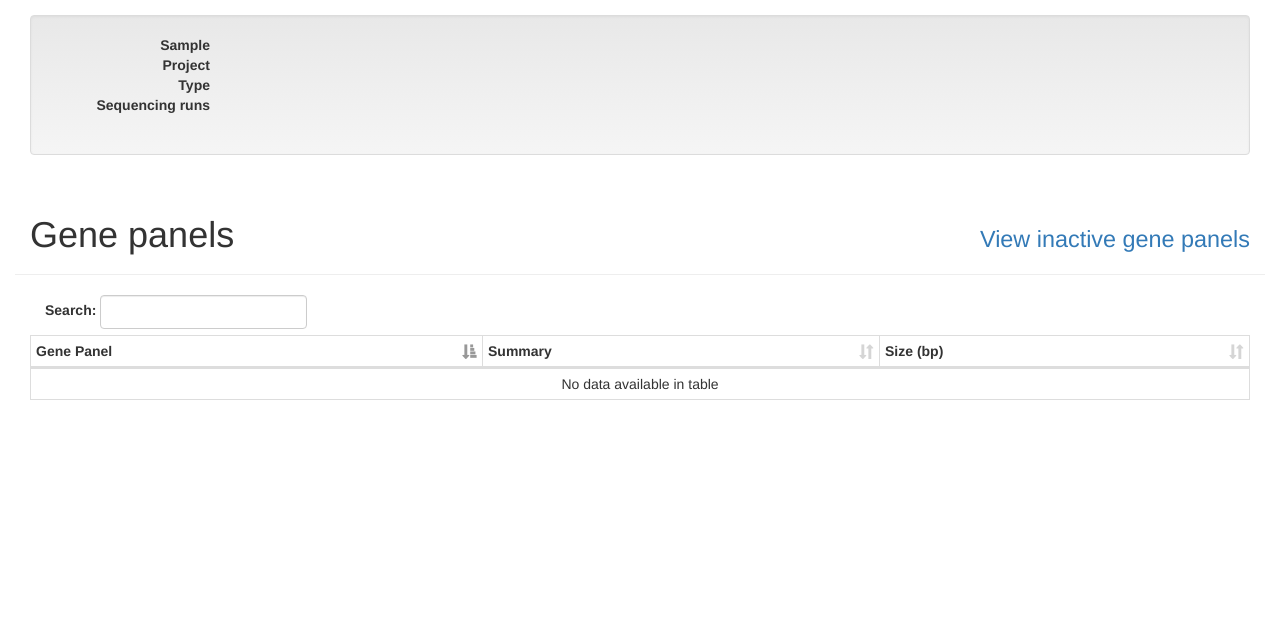
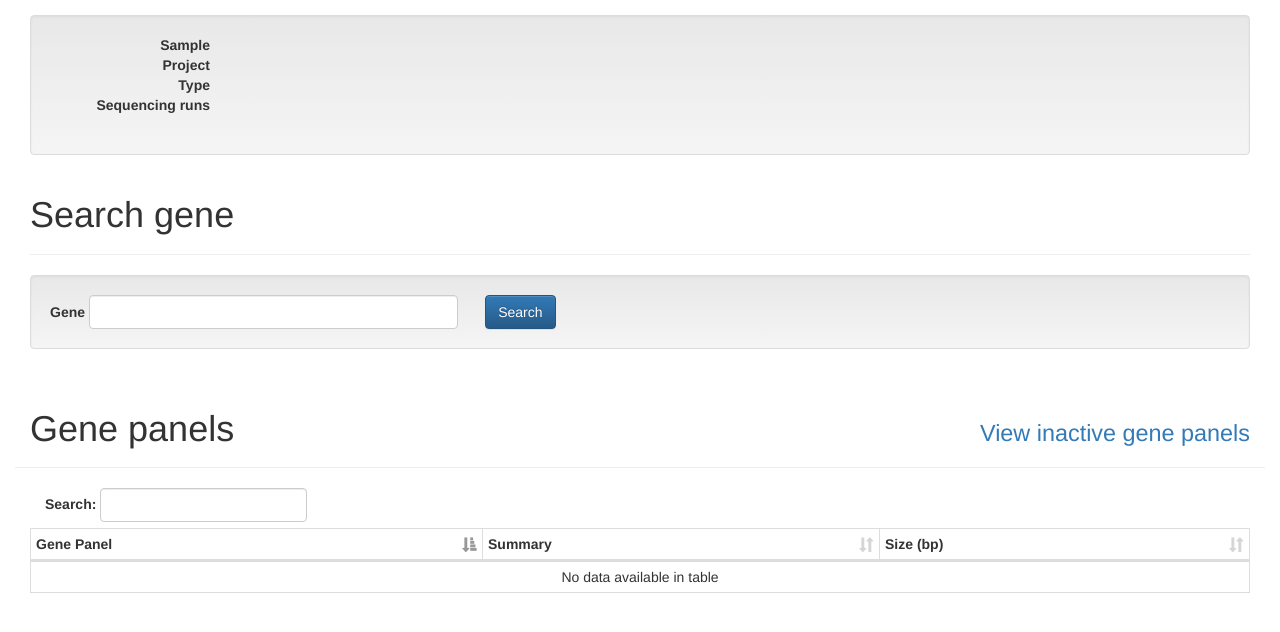
Before and after one commit to UMCUGenetics/ExonCov, a Flask app: template ExonCov/templates/sample.html in a window 1280 px wide. Shown: the part 147-779 px from the top of the page. Run offline with Flask 2, Linux system fonts and the light colour scheme; the template is opened without the code that fills it: values that come from a table or form of the project are taken from there, others are empty; parts of the project's set-up code (start-up, migrations or seed data) failed here and were passed over; some libraries are stand-ins or nearby versions.

Commit message:
Add gene search form to sample page.

```diff
--- a/ExonCov/forms.py
+++ b/ExonCov/forms.py
@@ -368,3 +368,26 @@ class SampleSetPanelGeneForm(FlaskForm):
                 self.gene_id = gene.id
 
         return valid_form
+
+
+class SampleGeneForm(FlaskForm):
+    """Sample Form to query a specific gene."""
+    gene = StringField('Gene', validators=[validators.InputRequired()])
+    gene_id = ''
+
+    def validate(self):
+        """Extra validation to parse panel / gene selection"""
+        self.gene_id = ''
+        valid_form = True
+
+        if not FlaskForm.validate(self):
+            valid_form = False
+
+        if self.gene.data:
+            gene, error = get_gene(self.gene.data)
+            if error:
+                self.gene.errors.append(error)
+            else:
+                self.gene_id = gene.id
+
+        return valid_form
--- a/ExonCov/static/css/exoncov.css
+++ b/ExonCov/static/css/exoncov.css
@@ -11,3 +11,7 @@ body {
     float: left;
     text-align: left;
 }
+
+.help-block-inline {
+    display: inline;
+}
--- a/ExonCov/templates/macros/forms.html
+++ b/ExonCov/templates/macros/forms.html
@@ -61,7 +61,7 @@
     {{ field.label(class_='control-label') }}
     {{ field(class_='form-control', size=40, **kwargs) }}
     {% for error in field.errors %}
-    <span class="help-block">{{error}}</span>
+    <span class="help-block help-block-inline">{{error}}</span>
     {% endfor %}
 </div>
 {% else %}
--- a/ExonCov/templates/sample.html
+++ b/ExonCov/templates/sample.html
@@ -1,5 +1,5 @@
 {% from "macros/tables.html" import render_panel_measurement_td %}
-{% from "macros/forms.html" import render_sample_datatable_form %}
+{% from "macros/forms.html" import render_sample_datatable_form, render_inline_field %}
 {% extends 'base.html' %}
 
 {% block header %}{{ sample.name }}{% endblock %}
@@ -12,6 +12,19 @@
         <dt>Type</dt><dd>{{ sample.type }}</dd>
         <dt>Sequencing runs</dt><dd><ul class="list-inline">{% for run in sample.sequencing_runs %}<li>{{ run }}</li>{% endfor %}</ul></dd>
     </dl>
+</div>
+
+<div class="page-header"><h1>Search gene</h1></div>
+<div class="well">
+    <form method="POST" action="{{ url_for('sample', id=sample.id) }}" class="form-inline">
+        {{ form.csrf_token }}
+        {{ render_inline_field(form.gene) }}
+        <div class="form-group">
+            <div class="col-sm-offset-1 col-sm-10">
+                <button type="submit" class="btn btn-primary">Search</button>
+            </div>
+        </div>
+    </form>
 </div>
 
 {% if sample.custom_panels %}
```
Also changed, not shown: ExonCov/views.py (+29 -5 lines).
